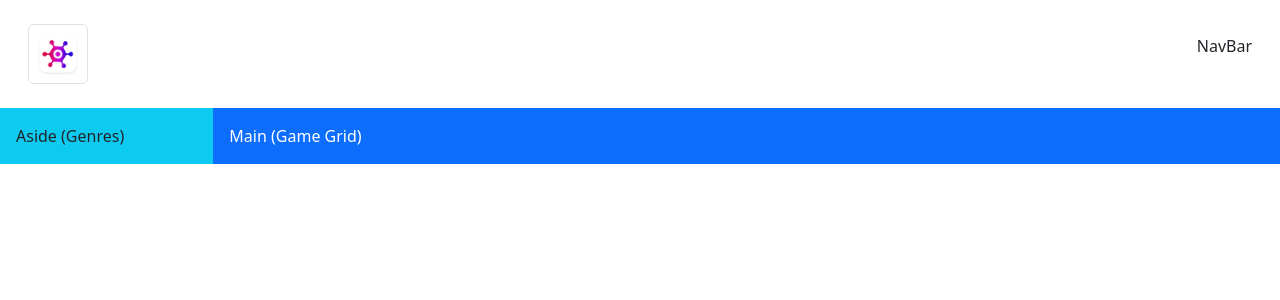
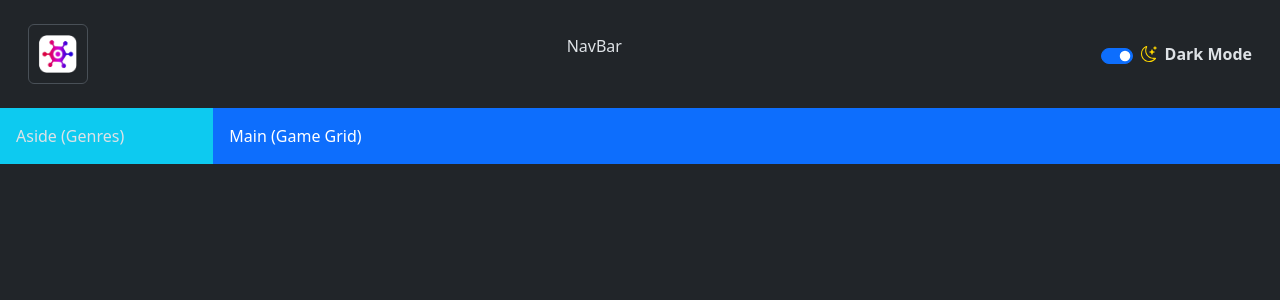
Before and after one commit to Tjaytsu/Production-Grade-Game-Hub-Project, a React (Vite) app: page / in a window 1280 px wide. Shown: the top 300 px of the page. Built offline with nearby package versions, Linux system fonts and the light colour scheme.

Commit message:
Build the Color Mode Switch

```diff
--- a/index.html
+++ b/index.html
@@ -1,5 +1,5 @@
 <!doctype html>
-<html lang="en">
+<html lang="en" data-bs-theme="dark">
   <head>
     <meta charset="UTF-8" />
     <link rel="icon" type="image/svg+xml" href="/favicon.svg" />
--- a/package.json
+++ b/package.json
@@ -12,7 +12,8 @@
   "dependencies": {
     "bootstrap": "^5.3.8",
     "react": "^19.2.8",
-    "react-dom": "^19.2.8"
+    "react-dom": "^19.2.8",
+    "react-icons": "^5.7.0"
   },
   "devDependencies": {
     "@eslint/js": "^10.0.1",
--- /dev/null
+++ b/src/components/ColorModeSwitch.tsx
@@ -0,0 +1,50 @@
+import { useState, useEffect } from "react";
+import { BsSun, BsMoonStars } from "react-icons/bs";
+
+const ColorModeSwitch = () => {
+  // 1. Initialize state from localStorage or default to 'dark'
+  const [theme, setTheme] = useState<"light" | "dark">(
+    () => (localStorage.getItem("theme") as "light" | "dark") || "dark",
+  );
+
+  // 2. Update html attribute and localStorage whenever theme state changes
+  useEffect(() => {
+    document.documentElement.setAttribute("data-bs-theme", theme);
+    localStorage.setItem("theme", theme);
+  }, [theme]);
+
+  // 3. Toggle handler
+  const toggleTheme = () => {
+    setTheme((prevTheme) => (prevTheme === "dark" ? "light" : "dark"));
+  };
+
+  return (
+    <div className="form-check form-switch d-flex align-items-center gap-2 m-0">
+      <input
+        className="form-check-input"
+        type="checkbox"
+        role="switch"
+        id="colorModeSwitch"
+        checked={theme === "dark"}
+        onChange={toggleTheme}
+        style={{ cursor: "pointer" }}
+      />
+      <label
+        className="form-check-label d-flex align-items-center gap-1 user-select-none"
+        htmlFor="colorModeSwitch"
+        style={{ cursor: "pointer" }}
+      >
+        {theme === "dark" ? (
+          <BsMoonStars color="gold" />
+        ) : (
+          <BsSun color="orange" />
+        )}
+        <span className="ms-1 fs-6 fw-semibold text-nowrap">
+          {theme === "dark" ? "Dark Mode" : "Light Mode"}
+        </span>
+      </label>
+    </div>
+  );
+};
+
+export default ColorModeSwitch;
--- a/src/components/NavBar.tsx
+++ b/src/components/NavBar.tsx
@@ -1,9 +1,11 @@
 import logo from "../assets/logo.webp";
+import ColorModeSwitch from "./ColorModeSwitch";
 const NavBar = () => {
   return (
     <nav className="navbar">
       <img src={logo} className="img-thumbnail brand-logo" alt="..."></img>
       <p className="mb-3">NavBar</p>
+      <ColorModeSwitch />
     </nav>
   );
 };
```
Also changed, not shown: 1 other file (tests, documents, lock files or other folders).
